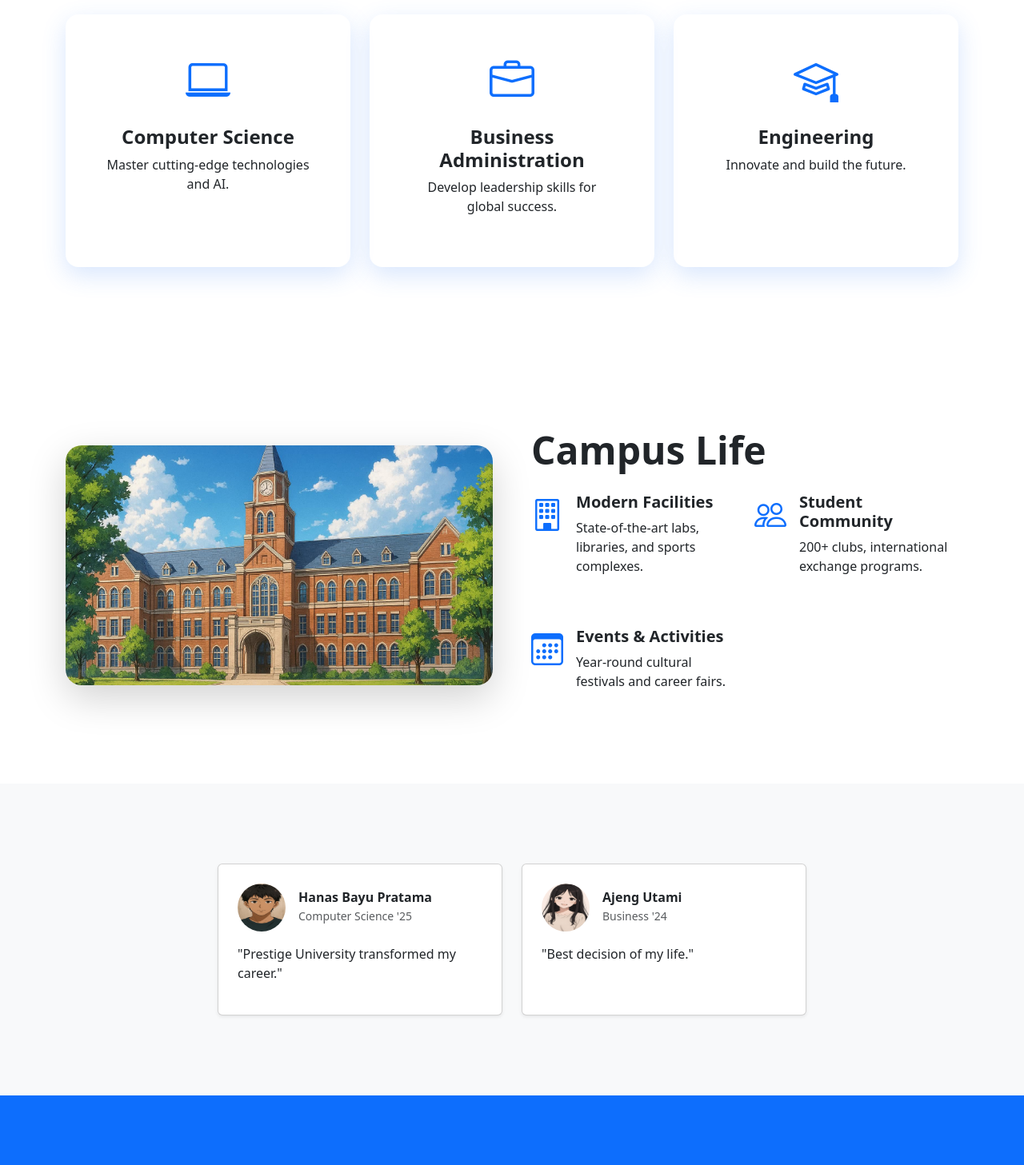
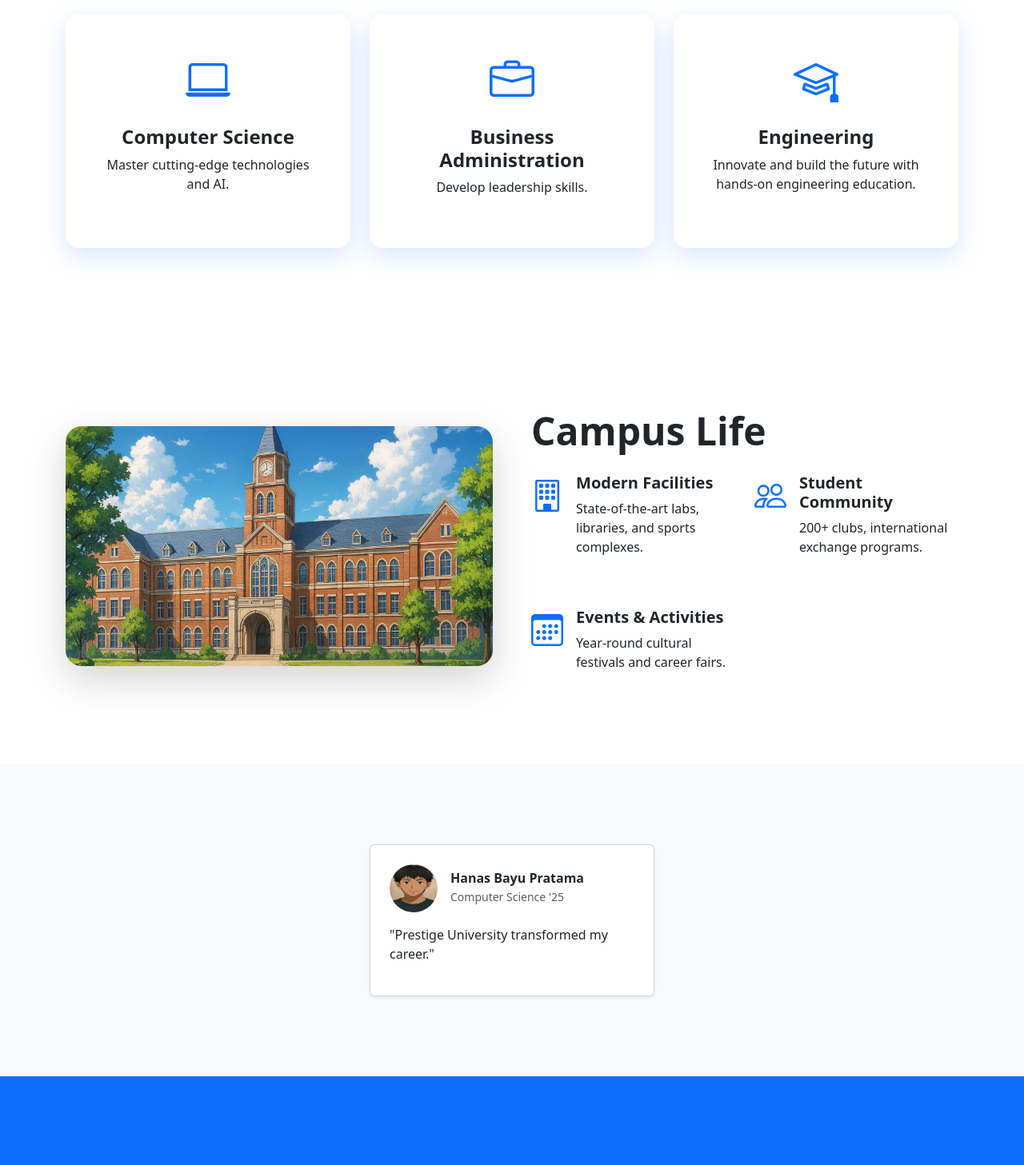
Before and after one commit to hanasoke/university, a React (Vite) app: page / in a window 1280 px wide. Shown: the part 1268-2725 px from the top of the page at 80% size. Built offline with nearby package versions, Linux system fonts and the light colour scheme; data requests are answered from the project's data file.

Commit message:
added json data

```diff
--- /dev/null
+++ b/db.json
@@ -0,0 +1,31 @@
+{
+  "programs": [
+    {
+      "id": 1,
+      "icon": "bi-laptop",
+      "title": "Computer Science",
+      "description": "Master cutting-edge technologies and AI."
+    },
+    {
+      "id": 2,
+      "icon": "bi-briefcase",
+      "title": "Business Administration",
+      "description": "Develop leadership skills."
+    },
+    {
+      "id": 3,
+      "icon": "bi-mortarboard",
+      "title": "Engineering",
+      "description": "Innovate and build the future with hands-on engineering education."
+    }
+  ],
+  "testimonials": [
+    {
+      "id": 1,
+      "name": "Hanas Bayu Pratama",
+      "major": "Computer Science '25",
+      "message": "Prestige University transformed my career.",
+      "avatar": "/img/profile-1.jpg"
+    }
+  ]
+}
--- a/src/components/home/Programs.jsx
+++ b/src/components/home/Programs.jsx
@@ -1,22 +1,17 @@
-const programs = [
-  {
-    icon: "bi-laptop",
-    title: "Computer Science",
-    desc: "Master cutting-edge technologies and AI."
-  },
-  {
-    icon: "bi-briefcase",
-    title: "Business Administration",
-    desc: "Develop leadership skills for global success."
-  },
-  {
-    icon: "bi-mortarboard",
-    title: "Engineering",
-    desc: "Innovate and build the future."
-  }
-]
+import useFetch from "../../hooks/useFetch"
+import { fetchPrograms } from "../../services/api"
 
 export default function Programs() {
+  const { data: programs, loading, error } = useFetch(fetchPrograms)
+
+  if (loading) {
+    return <p className="text-center py-5">Loading programs...</p>
+  }
+
+  if (error) {
+    return <p className="text-danger text-center">{error}</p>
+  }
+
   return (
     <section id="programs" className="section-padding bg-white">
       <div className="container">
@@ -25,12 +20,14 @@ export default function Programs() {
         </div>
 
         <div className="row g-4">
-          {programs.map((p, i) => (
-            <div className="col-lg-4 col-md-6" key={i}>
+          {programs.map(program => (
+            <div className="col-lg-4 col-md-6" key={program.id}>
               <div className="feature-card h-100 p-5 text-center rounded-4">
-                <i className={`bi ${p.icon} display-4 text-primary mb-4 d-block`}></i>
-                <h4 className="fw-bold">{p.title}</h4>
-                <p>{p.desc}</p>
+                <i
+                  className={`bi ${program.icon} display-4 text-primary mb-4 d-block`}
+                ></i>
+                <h4 className="fw-bold">{program.title}</h4>
+                <p>{program.description}</p>
               </div>
             </div>
           ))}
--- a/src/components/home/Testimonials.jsx
+++ b/src/components/home/Testimonials.jsx
@@ -1,32 +1,28 @@
-import profile1 from '../../assets/img/profile-1.jpg'
-import profile2 from '../../assets/img/profile-2.jpg'
-
-const testimonials = [
-  {
-    img: profile1,
-    name: "Hanas Bayu Pratama",
-    major: "Computer Science '25",
-    text: "Prestige University transformed my career."
-  },
-  {
-    img: profile2,
-    name: "Ajeng Utami",
-    major: "Business '24",
-    text: "Best decision of my life."
-  }
-]
+import useFetch from "../../hooks/useFetch"
+import { fetchTestimonials } from "../../services/api"
 
 export default function Testimonials() {
+  const { data: testimonials, loading, error } =
+    useFetch(fetchTestimonials)
+
+  if (loading) {
+    return <p className="text-center py-5">Loading testimonials...</p>
+  }
+
+  if (error) {
+    return <p className="text-danger text-center">{error}</p>
+  }
+
   return (
     <section className="section-padding bg-light">
       <div className="container">
         <div className="row g-4 justify-content-center">
-          {testimonials.map((t, i) => (
-            <div className="col-lg-4 col-md-6" key={i}>
+          {testimonials.map(t => (
+            <div className="col-lg-4 col-md-6" key={t.id}>
               <div className="card testimonial-card p-4 shadow-sm h-100">
                 <div className="d-flex align-items-center mb-3">
                   <img
-                    src={t.img}
+                    src={t.avatar}
                     className="rounded-circle me-3"
                     width="60"
                     height="60"
@@ -37,7 +33,7 @@ export default function Testimonials() {
                     <small className="text-muted">{t.major}</small>
                   </div>
                 </div>
-                <p>"{t.text}"</p>
+                <p>"{t.message}"</p>
               </div>
             </div>
           ))}
--- /dev/null
+++ b/src/hooks/useFetch.js
@@ -0,0 +1,16 @@
+import { useEffect, useState } from "react"
+
+export default function useFetch(fetchFn) {
+  const [data, setData] = useState([])
+  const [loading, setLoading] = useState(true)
+  const [error, setError] = useState(null)
+
+  useEffect(() => {
+    fetchFn()
+      .then(setData)
+      .catch(err => setError(err.message))
+      .finally(() => setLoading(false))
+  }, [fetchFn])
+
+  return { data, loading, error }
+}
--- /dev/null
+++ b/src/services/api.js
@@ -0,0 +1,13 @@
+const API_BASE_URL = "http://localhost:3000"
+
+export async function fetchPrograms() {
+  const res = await fetch(`${API_BASE_URL}/programs`)
+  if (!res.ok) throw new Error("Failed to fetch programs")
+  return res.json()
+}
+
+export async function fetchTestimonials() {
+  const res = await fetch(`${API_BASE_URL}/testimonials`)
+  if (!res.ok) throw new Error("Failed to fetch testimonials")
+  return res.json()
+}
```
Also changed, not shown: public/img/db.json (added, +25 -0 lines), public/img/profile-1.jpg (added), public/img/profile-2.jpg (added).
